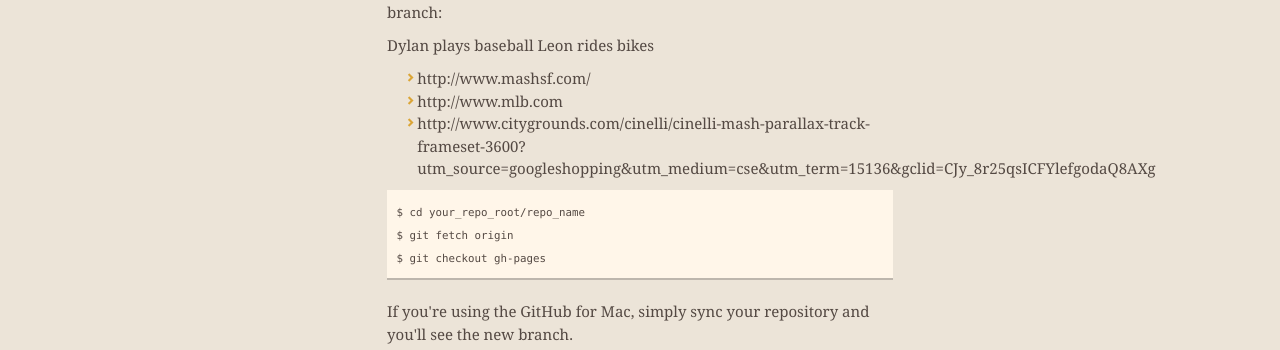
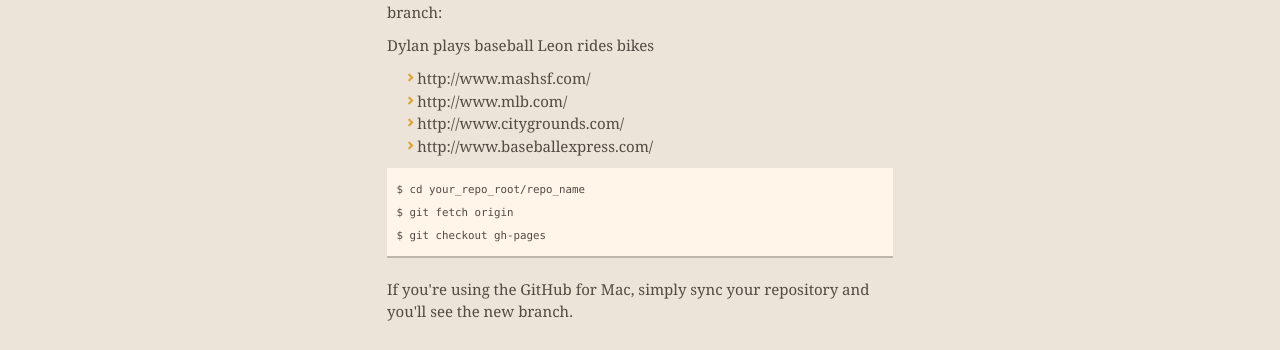
Before and after one commit to dyfong1/Sports, a plain HTML site: page index.html in a window 1280 px wide. Shown: the part 378-728 px from the top of the page. Drawn offline with nearby package versions, Linux system fonts and the light colour scheme.

Commit message:
Update index.html

```diff
--- a/index.html
+++ b/index.html
@@ -56,8 +56,9 @@
 </p>
 <ul>
 <li>http://www.mashsf.com/</li>
-<li>http://www.mlb.com</li>
-<li>http://www.citygrounds.com/cinelli/cinelli-mash-parallax-track-frameset-3600?utm_source=googleshopping&utm_medium=cse&utm_term=15136&gclid=CJy_8r25qsICFYlefgodaQ8AXg</li>
+<li>http://www.mlb.com/</li>
+<li>http://www.citygrounds.com/</li>
+<li>http://www.baseballexpress.com/</li>
 </ul>
 <pre><code>$ cd your_repo_root/repo_name
 $ git fetch origin
```
